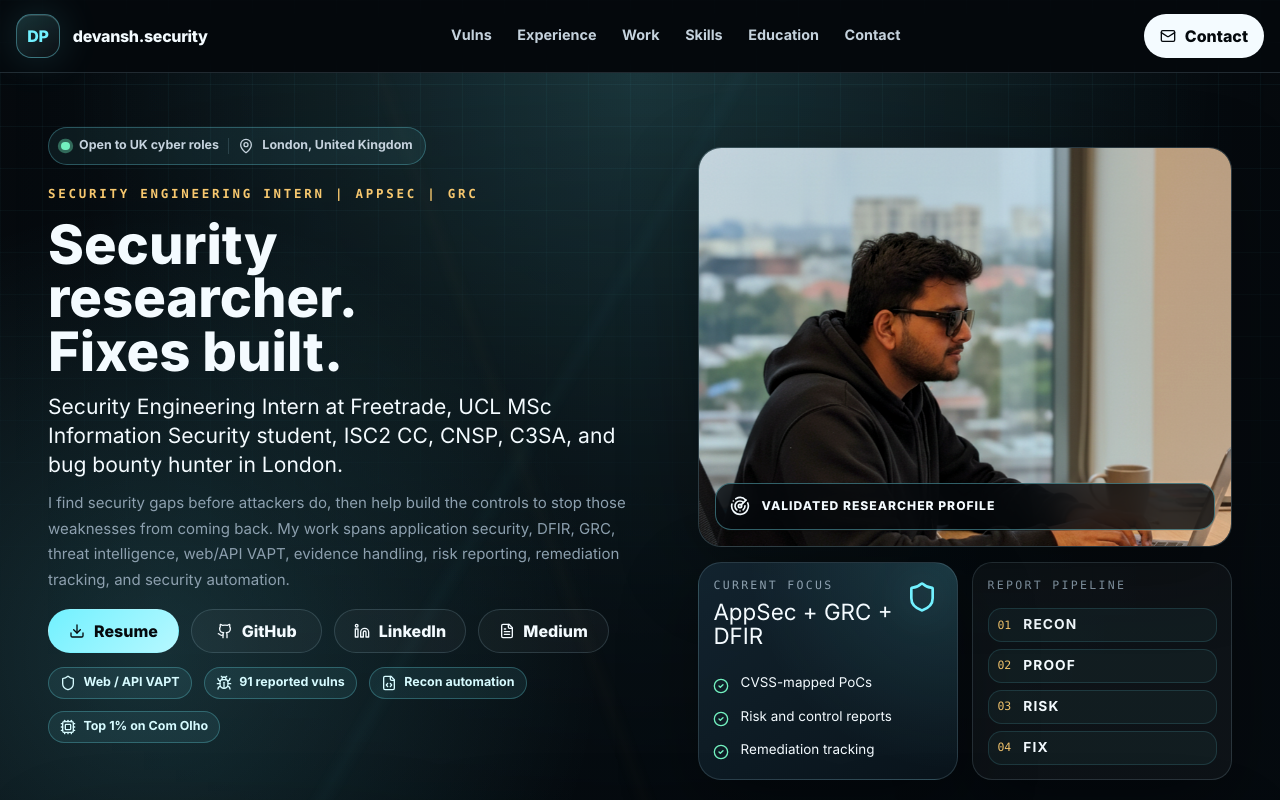
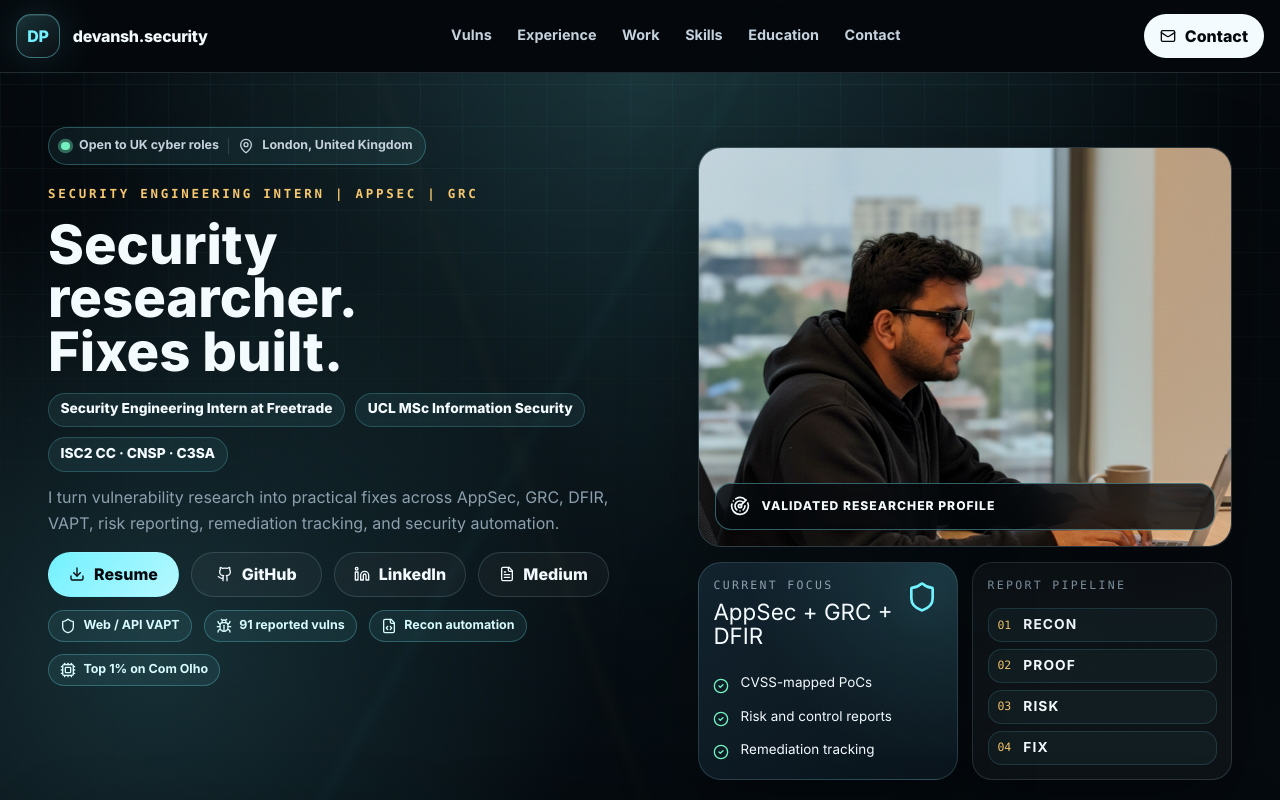
Before and after one commit to Zuri09/zuri09.github.io, a React (Create React App) app: page / in a window 1280 px wide. Shown: the top 800 px of the page. Built offline with nearby package versions, Linux system fonts and the light colour scheme.

Commit message:
Make hero intro easier to scan

```diff
--- a/src/Portfolio.js
+++ b/src/Portfolio.js
@@ -26,10 +26,13 @@ import {
 const DATA = {
   name: "Devansh Patel",
   role: "Security Engineering Intern | AppSec | GRC",
-  tagline:
-    "Security Engineering Intern at Freetrade, UCL MSc Information Security student, ISC2 CC, CNSP, C3SA, and bug bounty hunter in London.",
+  snapshot: [
+    "Security Engineering Intern at Freetrade",
+    "UCL MSc Information Security",
+    "ISC2 CC · CNSP · C3SA",
+  ],
   blurb:
-    "I find security gaps before attackers do, then help build the controls to stop those weaknesses from coming back. My work spans application security, DFIR, GRC, threat intelligence, web/API VAPT, evidence handling, risk reporting, remediation tracking, and security automation.",
+    "I turn vulnerability research into practical fixes across AppSec, GRC, DFIR, VAPT, risk reporting, remediation tracking, and security automation.",
   location: "London, United Kingdom",
   cta: {
     resumeUrl: "/Devansh_Patel_CV.pdf",
@@ -400,7 +403,11 @@ export default function Portfolio() {
               <h1>
                 Security researcher. Fixes built.
               </h1>
-              <p className="hero-lede">{DATA.tagline}</p>
+              <div className="hero-snapshot" aria-label="Current profile snapshot">
+                {DATA.snapshot.map((item) => (
+                  <span key={item}>{item}</span>
+                ))}
+              </div>
               <p className="hero-body">{DATA.blurb}</p>
 
               <div className="hero-actions" aria-label="Profile links">
--- a/src/index.css
+++ b/src/index.css
@@ -361,12 +361,26 @@ button:focus-visible {
   overflow-wrap: anywhere;
 }
 
-.hero-lede {
+.hero-snapshot {
+  display: flex;
+  flex-wrap: wrap;
+  gap: 0.65rem;
   max-width: 44rem;
   margin: 0.85rem 0 0;
+}
+
+.hero-snapshot span {
+  display: inline-flex;
+  align-items: center;
+  min-height: 2.15rem;
+  padding: 0.42rem 0.72rem;
+  border: 1px solid rgba(114, 241, 255, 0.2);
+  border-radius: 999px;
   color: var(--color-text);
-  font-size: clamp(1.05rem, 1.65vw, 1.32rem);
-  line-height: 1.38;
+  background: rgba(114, 241, 255, 0.07);
+  font-size: 0.86rem;
+  font-weight: 800;
+  line-height: 1.2;
 }
 
 .hero-body,
@@ -379,11 +393,11 @@ button:focus-visible {
 }
 
 .hero-body {
-  max-width: 43rem;
-  margin: 0.65rem 0 0;
+  max-width: 39rem;
+  margin: 0.85rem 0 0;
   color: var(--color-muted);
-  font-size: 0.94rem;
-  line-height: 1.7;
+  font-size: 1rem;
+  line-height: 1.58;
 }
 
 .hero-actions,
```
